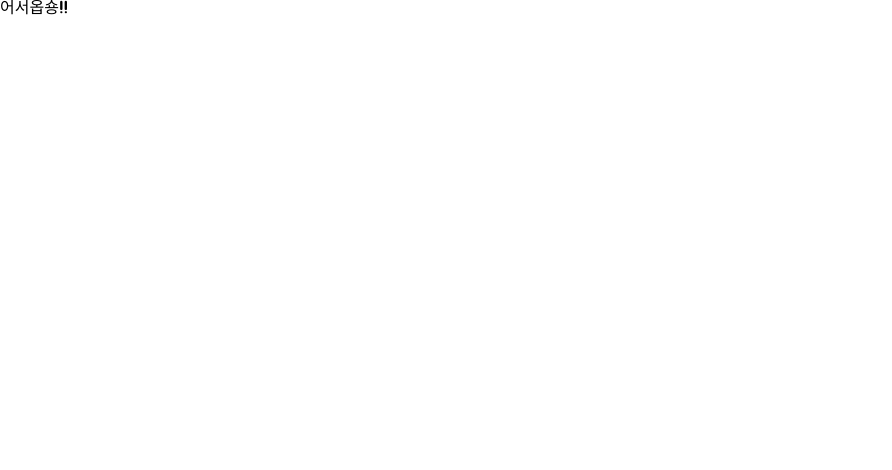
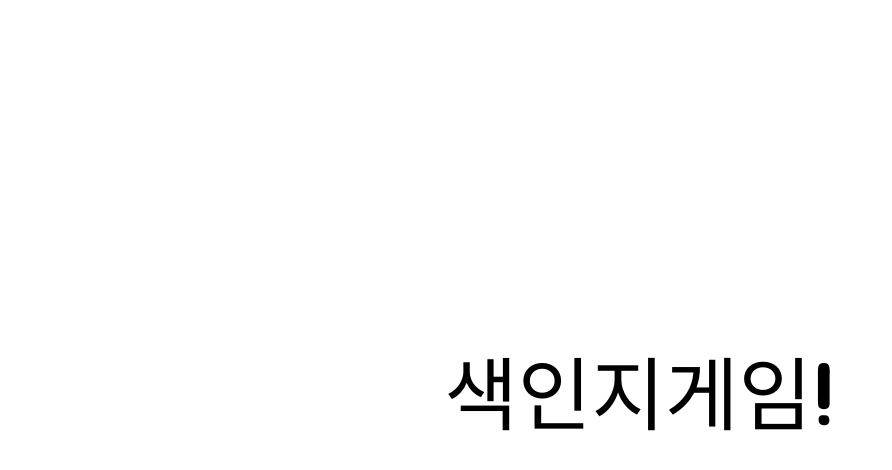
Before and after one commit to supersfel/minyi-games, a Next.js app: page / in a window 1280 px wide. Shown: the top 470 px of the page, without its empty margins (0-892 px from the left). Built offline with nearby package versions, Linux system fonts and the light colour scheme.

Commit message:
✨ feat(fe): 메인화면 간략하게 구성
아예 비어있던 메인화면 임시구성

```diff
--- a/app/page.tsx
+++ b/app/page.tsx
@@ -1,3 +1,19 @@
+import Link from "next/link";
+
 export default function Page() {
-  return <h1>어서옵숑!!</h1>;
+  return (
+    <Link
+      style={{
+        width: "100vw",
+        height: "100vh",
+        display: "flex",
+        justifyContent: "center",
+        alignItems: "center",
+        fontSize: "5rem",
+      }}
+      href="/color-test/progress"
+    >
+      색인지게임!
+    </Link>
+  );
 }
```
